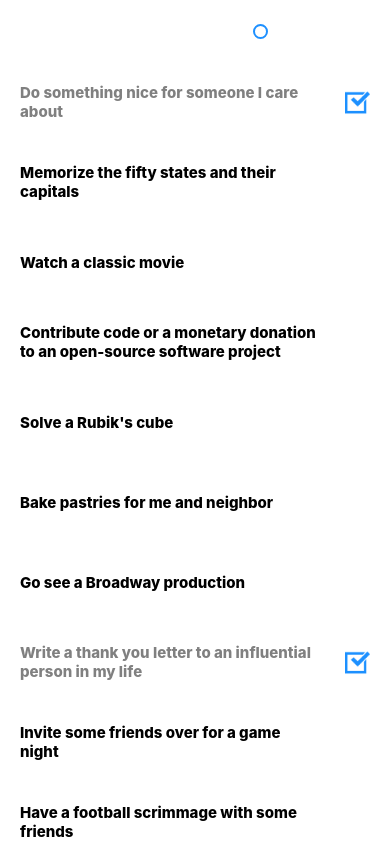
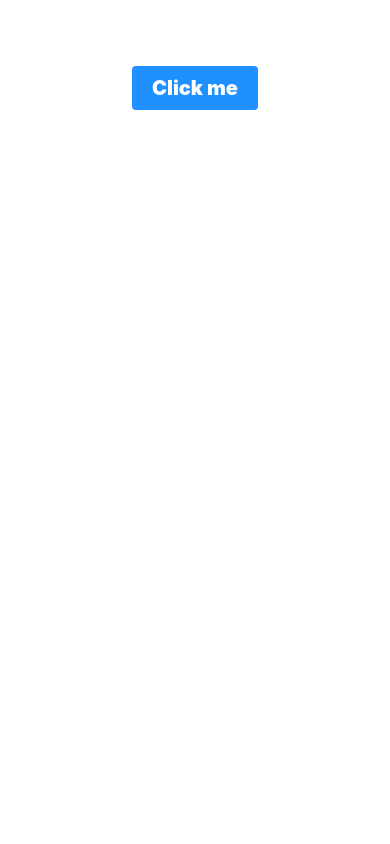
Before and after one commit to Dilnawaz-Khan/Basics, a React Native app: screen / in a window 390 px wide. Built offline with nearby package versions, Linux system fonts and the light colour scheme.

Commit message:
useeffect initial commit

```diff
--- a/App.tsx
+++ b/App.tsx
@@ -1,56 +1,27 @@
-import {Pressable, ScrollView, StyleSheet, Text, View} from 'react-native';
-
-import {useState} from 'react';
-import TodoItem from './src/components/TodoItem';
+import {Pressable, StyleSheet, Text, View} from 'react-native';
+import React, {useEffect, useState} from 'react';
+import Greet from './src/components/Greet';
 import {COLORS} from './src/constants';
-import TODO_LIST from './src/constants/TODO_LIST';
 
 const App = () => {
-  const [todoItem, setTodoItem] = useState(TODO_LIST);
-  const [isFiltered, setIsFiltered] = useState(false);
+  const [count, setCount] = useState(0);
+  useEffect(() => {
+    console.log('I am in useEffect');
+  }, [count]);
 
-  const handleIsCompleted = (todoId: any) => {
-    let newArray = [...todoItem];
-    newArray = newArray.map(item =>
-      item.id === todoId ? {...item, completed: !item.completed} : item,
-    );
+  console.log('I am outside');
 
-    setTodoItem(newArray);
+  const handleClick = () => {
+    setCount(prevState => prevState + 1);
   };
-
-  const filterCompletedTodo = () => {
-    if (isFiltered) {
-      setTodoItem(TODO_LIST);
-      setIsFiltered(false);
-      return;
-    }
-    setIsFiltered(true);
-    setTodoItem(prevTodos => prevTodos.filter(item => item.completed === true));
-  };
-
   return (
-    <ScrollView showsVerticalScrollIndicator={false}>
-      <View style={styles.container}>
-        <View style={styles.headerContainer}>
-          <Text style={styles.title}>Props - Part 2 (Learn By Dill)</Text>
-          <Pressable onPress={filterCompletedTodo} style={styles.filterBtn}>
-            <View
-              style={[
-                styles.radioBtn,
-                {
-                  borderColor: isFiltered ? COLORS.white : COLORS.primary,
-                  backgroundColor: isFiltered ? COLORS.primary : 'transparent',
-                },
-              ]}
-            />
-            <Text style={styles.filterText}>Show Completed</Text>
-          </Pressable>
-        </View>
-        {todoItem.map(item => (
-          <TodoItem data={item} key={item.id} onCompleted={handleIsCompleted} />
-        ))}
-      </View>
-    </ScrollView>
+    <View style={styles.container}>
+      <Text style={styles.title}>Let us discuss useEffect</Text>
+      <Pressable style={styles.btn} onPress={handleClick}>
+        <Text style={styles.btnTxt}>Click me</Text>
+      </Pressable>
+      <Greet count={count} />
+    </View>
   );
 };
 
@@ -59,31 +30,25 @@ export default App;
 const styles = StyleSheet.create({
   container: {
     flex: 1,
-    padding: 10,
-    gap: 20,
+    alignItems: 'center',
+    padding: 20,
+    gap: 10,
   },
   title: {
-    fontSize: 18,
+    fontSize: 30,
     color: COLORS.white,
   },
-  headerContainer: {
-    flexDirection: 'row',
+  btn: {
+    backgroundColor: COLORS.primary,
+    justifyContent: 'center',
     alignItems: 'center',
-    justifyContent: 'space-between',
+    paddingVertical: 10,
+    paddingHorizontal: 20,
+    borderRadius: 4,
   },
-  filterBtn: {
-    flexDirection: 'row',
-    alignItems: 'center',
-    gap: 7,
-  },
-  radioBtn: {
-    width: 15,
-    height: 15,
-    borderRadius: 7.5,
-    borderWidth: 2,
-  },
-  filterText: {
-    fontSize: 13,
-    color: 'white',
+  btnTxt: {
+    color: COLORS.white,
+    fontSize: 20,
+    fontWeight: '900',
   },
 });
--- /dev/null
+++ b/src/components/Greet.tsx
@@ -0,0 +1,31 @@
+import {StyleSheet, Text, View} from 'react-native';
+import React, {useEffect} from 'react';
+import {COLORS} from '../constants';
+
+const Greet = (props: any) => {
+  useEffect(() => {
+    console.log('useEffect [Greet Component]');
+  }, []);
+
+  console.log('Greet Component Outside');
+
+  return (
+    <View style={styles.container}>
+      <Text style={styles.greetTxt}>
+        Hello, Welcome to Learn By Dill {props.count}
+      </Text>
+    </View>
+  );
+};
+
+export default Greet;
+
+const styles = StyleSheet.create({
+  container: {
+    flex: 1,
+  },
+  greetTxt: {
+    fontSize: 18,
+    color: COLORS.white,
+  },
+});
--- a/src/components/TodoItem.tsx
+++ /dev/null
@@ -1,54 +0,0 @@
-import React from 'react';
-import {Image, Pressable, StyleSheet, Text} from 'react-native';
-import {COLORS} from '../constants';
-
-const completedTodoImg = require('../assets/checkbox.png');
-
-const TodoItem = ({data, onCompleted}: any) => {
-  const isTodoCompleted = data.completed;
-
-  const changeCompletedStatus = () => {
-    onCompleted(data.id);
-  };
-  return (
-    <Pressable onPress={changeCompletedStatus} style={styles.container}>
-      <Text
-        numberOfLines={2}
-        style={[
-          styles.title,
-          {color: isTodoCompleted ? COLORS.gray : COLORS.black},
-        ]}>
-        {data.todo}
-      </Text>
-      {isTodoCompleted && (
-        <Image source={completedTodoImg} style={styles.completedTodoImage} />
-      )}
-    </Pressable>
-  );
-};
-
-export default TodoItem;
-
-const styles = StyleSheet.create({
-  container: {
-    width: '100%',
-    height: 60,
-    borderRadius: 10,
-    backgroundColor: COLORS.white,
-    alignItems: 'center',
-    justifyContent: 'space-between',
-    paddingHorizontal: 10,
-    flexDirection: 'row',
-  },
-  title: {
-    width: '85%',
-    fontSize: 15,
-    fontWeight: '800',
-    color: COLORS.black,
-  },
-  completedTodoImage: {
-    width: 25,
-    height: 25,
-    tintColor: COLORS.primary,
-  },
-});
```
